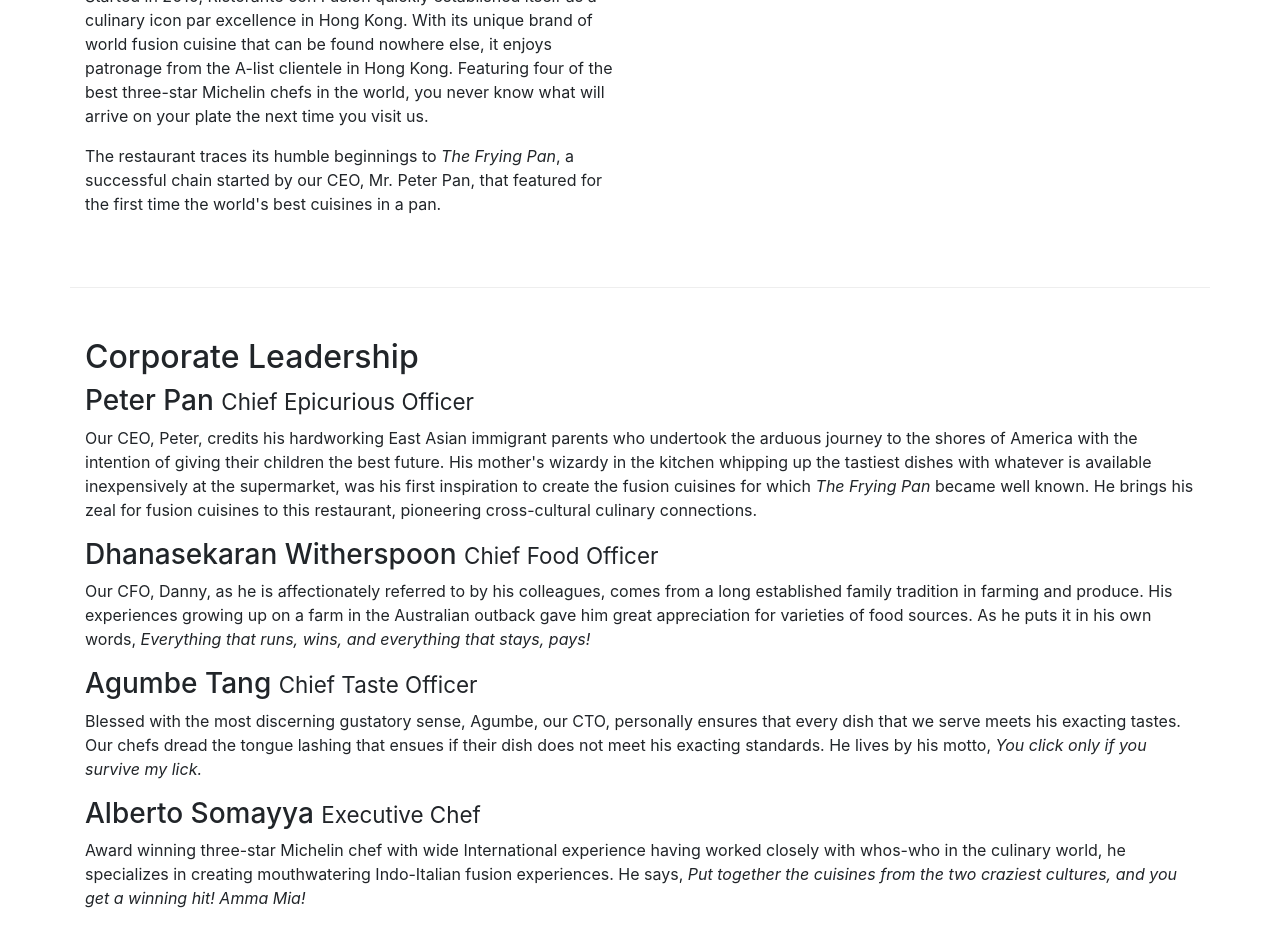
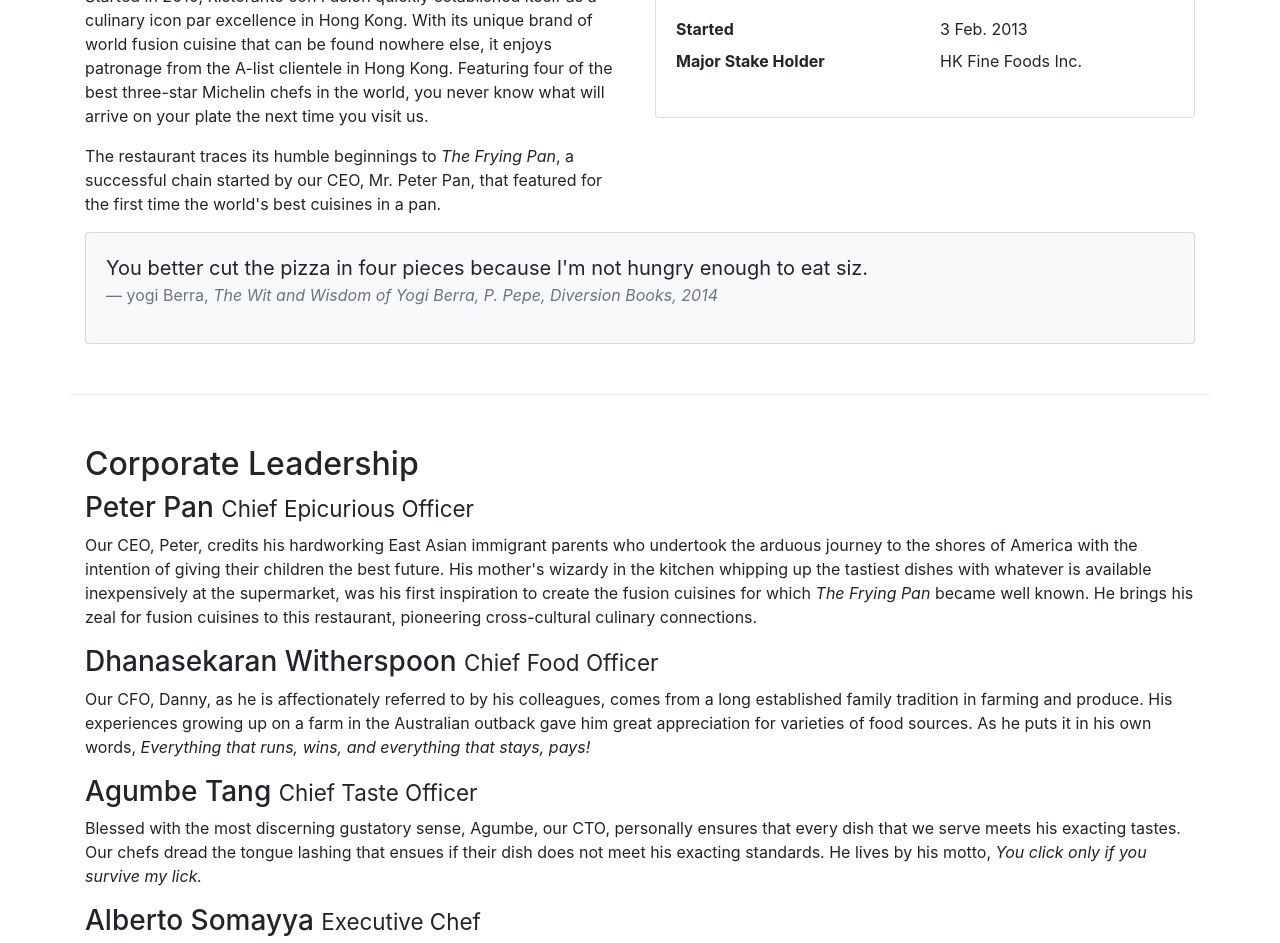
Before and after one commit to harshbawari/bootstrap, a website: page aboutus.html in a window 1280 px wide. Shown: the part 603-1546 px from the top of the page. Drawn offline with nearby package versions, Linux system fonts and the light colour scheme.

Commit message:
Tables and Cards

```diff
--- a/aboutus.html
+++ b/aboutus.html
@@ -72,7 +72,30 @@
                 <p>Started in 2010, Ristorante con Fusion quickly established itself as a culinary icon par excellence in Hong Kong. With its unique brand of world fusion cuisine that can be found nowhere else, it enjoys patronage from the A-list clientele in Hong Kong.  Featuring four of the best three-star Michelin chefs in the world, you never know what will arrive on your plate the next time you visit us.</p>
                 <p>The restaurant traces its humble beginnings to <em>The Frying Pan</em>, a successful chain started by our CEO, Mr. Peter Pan, that featured for the first time the world's best cuisines in a pan.</p>
             </div>
-            <div>
+
+            <div class="col-sm">
+              <div class="card">
+                <h3 class="card-header bg-primary text-white">Facts At a Glance</h3>
+                <div class="card-body">
+                  <dl class="row">
+                    <dt class="col-6">Started</dt>
+                    <dd class="col-6">3 Feb. 2013</dd>
+                    <dt class="col-6">Major Stake Holder</dt>
+                    <dd class="col-6">HK Fine Foods Inc.</dd>
+                  </dl>
+                </div>
+              </div>
+            </div>
+
+            <div class="col-12">
+              <div class="card card-body bg-light">
+                <blockquote class="blockquote">
+                  <p class="mb-0">You better cut the pizza in four pieces because I'm not hungry enough to eat siz.</p>
+                  <footer class="blockquote-footer">yogi Berra,
+                  <cite title="Source Title"> The Wit and Wisdom of Yogi Berra, P. Pepe, Diversion Books, 2014</cite>
+                </footer>
+                </blockquote>
+              </div>
             </div>
         </div>
 
@@ -91,6 +114,14 @@
             </div>
        </div>
 
+       <!-- Facts & Figures Table -->
+       <div class="row row-content">
+         <div class="col-12 col-sm-9">
+           <h2>Facts &amp; Figures</h2>
+         </div>
+         <div class="col-12 col-sm-3">
+         </div>
+       </div>
     </div>
 
     <footer class="footer">
```
